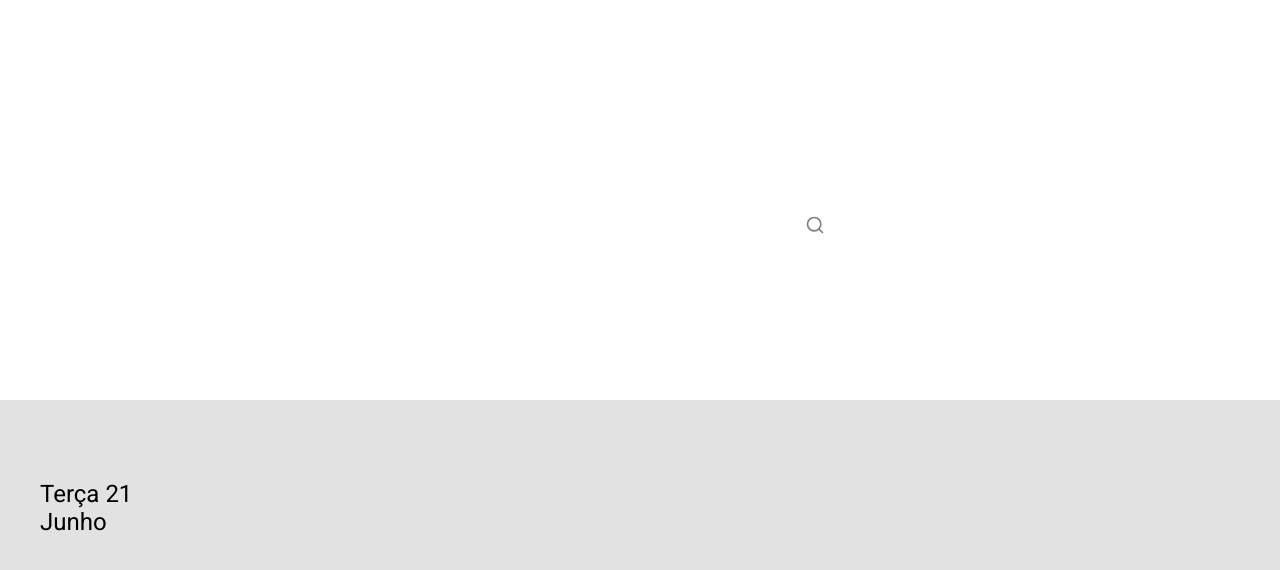
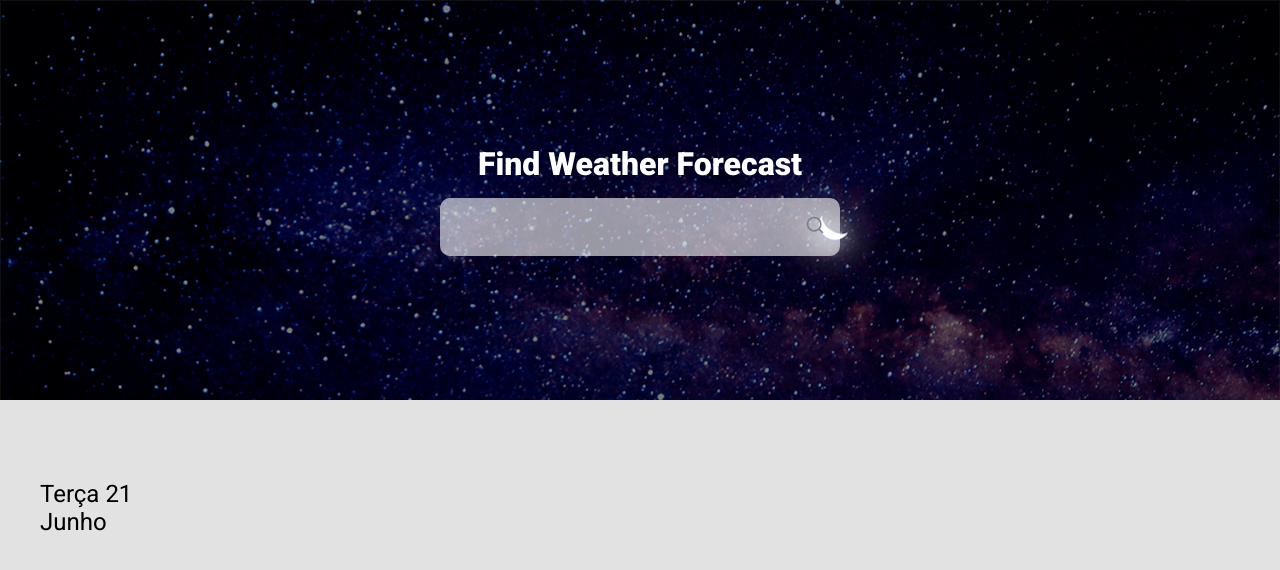
Before and after one commit to danilogomes08/weather, a React (Create React App) app: page / in a window 1280 px wide. Shown: the top 570 px of the page. Built offline with nearby package versions, Linux system fonts and the light colour scheme.

Commit message:
ajustado problema com função weatherBackground para mostrar bg de noite

```diff
--- a/src/App.js
+++ b/src/App.js
@@ -39,7 +39,8 @@ function App() {
   const weatherBackground = () => {
     const now = new Date()
     if (weather.icon == null && (now.getHours() >= 5 && now.getHours() < 18)) return "Day"
-    if (weather.icon == null && (now.getHours() >= 18 && now.getHours() < 5)) return "Night"
+    if (weather.icon == null && (now.getHours() >= 18)) return "Night"
+    if (weather.icon == null && (now.getHours() >= 0 && now.getHours() < 5)) return "Night"
     if (weather.icon === "01d") return "ClearSky"
     if (weather.icon === "01n") return "ClearSkyN"
     if (weather.icon === "02d") return "FewClouds"
--- a/src/components/WeatherInfos.css
+++ b/src/components/WeatherInfos.css
@@ -1,7 +1,4 @@
 @media (max-width: 500px) {
-    input{
-      max-width: 250px;
-    }
     .Container > div:first-child {
       display: flex;
       flex-direction: column;
```
